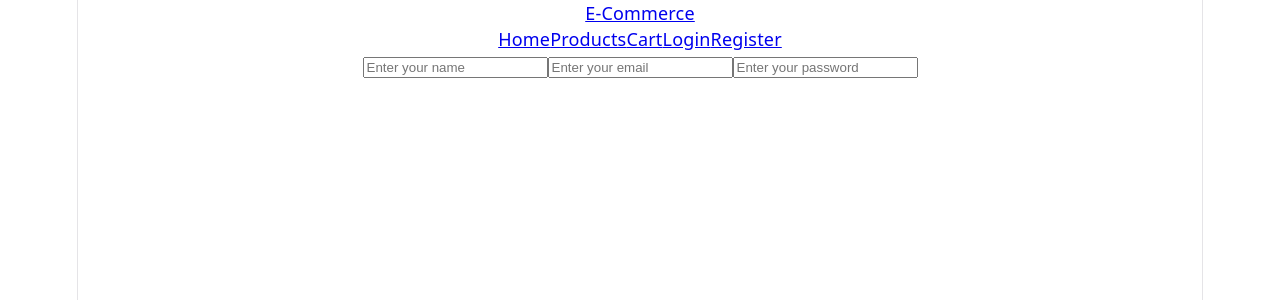
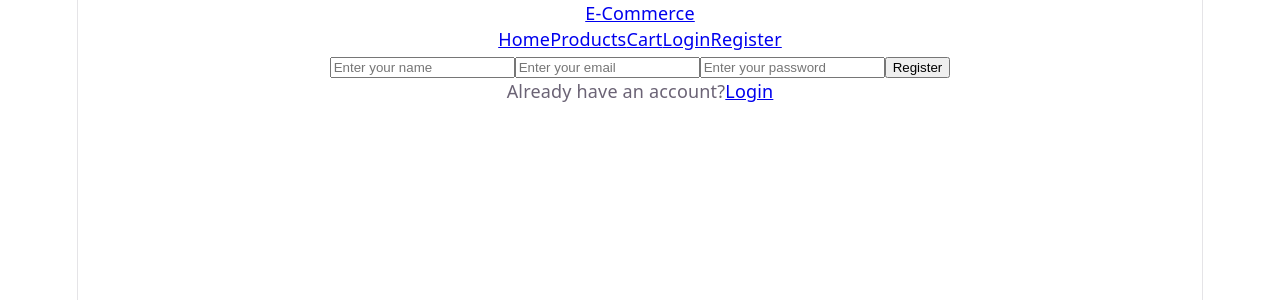
Before and after one commit to harshitt299/E-commerce-store, a React app in the folder frontend/: page /register in a window 1280 px wide. Shown: the top 300 px of the page. Built offline with nearby package versions, Linux system fonts and the light colour scheme; no server answers; the HTML template or start-up script is replaced by a standard one.

Commit message:
fixes some connection issues

```diff
--- a/frontend/src/pages/Login.jsx
+++ b/frontend/src/pages/Login.jsx
@@ -1,5 +1,5 @@
 import { useState } from "react";
-import { useAuth } from "../hooks/useauth";
+import { useAuth } from "../hooks/useAuth";
 import {Link , useNavigate } from "react-router-dom";
 function Login () {
 
@@ -8,7 +8,7 @@
     password : ""
   });
 
-  const {Login} = useAuth();
+  const {login} = useAuth();
   const navigate = useNavigate();
 
   const handleChange = (e)=>{
@@ -24,7 +24,7 @@
     e.preventDefault();
 
     try {
-      const response = await Login(formData);
+      const response = await login(formData);
       console.log(response);
       navigate("/");
     } catch (error) {
--- a/frontend/src/pages/Register.jsx
+++ b/frontend/src/pages/Register.jsx
@@ -1,5 +1,5 @@
 import { useState } from "react";
-import { useAuth } from "../hooks/useauth";
+import { useAuth } from "../hooks/useAuth";
 import {Link , useNavigate } from "react-router-dom";
 
 function Register() {
@@ -11,8 +11,8 @@
 
   });
 
-  const  {Register} = useAuth();
-  const {navigate} = useNavigate();
+  const  {register} = useAuth();
+  const navigate = useNavigate();
 
 
   const handlechange = (e)=>{
@@ -28,7 +28,7 @@
     e.preventDefault();
 
     try {
-      const response = await Register(formData);
+      const response = await register(formData);
       console.log(response);
       navigate("/");
     } catch (error) {
@@ -43,7 +43,18 @@
     <input type="email" name="email" placeholder="Enter your email" value={formData.email} onChange={handlechange} />
     <input type="password" name="password" placeholder="Enter your password" value={formData.password} onChange={handlechange} />
 
+    <button type="submit">
+                    Register
+                </button>
+
       </form>
+      <p>
+         Already have an account?
+
+           <Link to="/login">
+                    Login
+            </Link>
+      </p>
     </div>
   )
 }
--- a/frontend/src/services/api.js
+++ b/frontend/src/services/api.js
@@ -1,7 +1,7 @@
 import axios from "axios";
 
 const  api = axios.create({
-    baseURL : "http://localhost:8000/api/v1",
+    baseURL : "http://localhost:3000/api/v1",
     withCredentials : true,
 });
 
```
